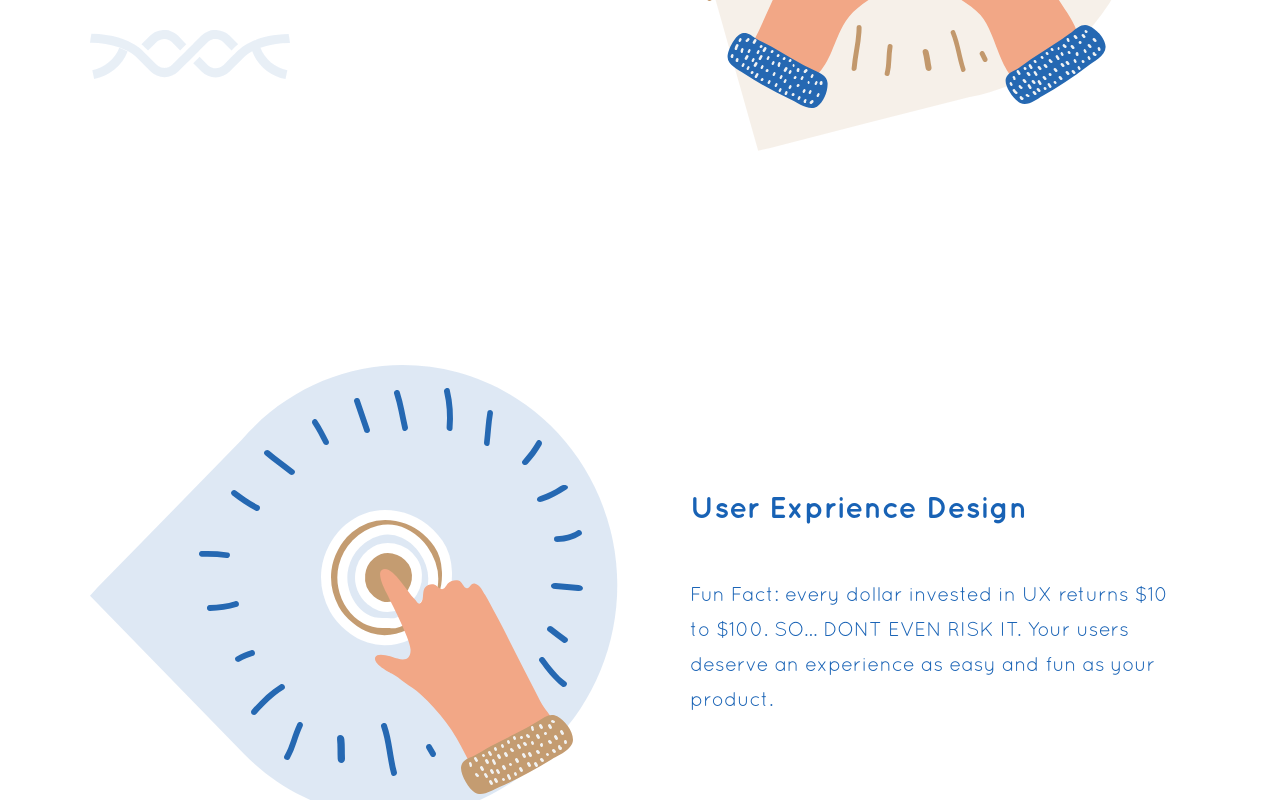
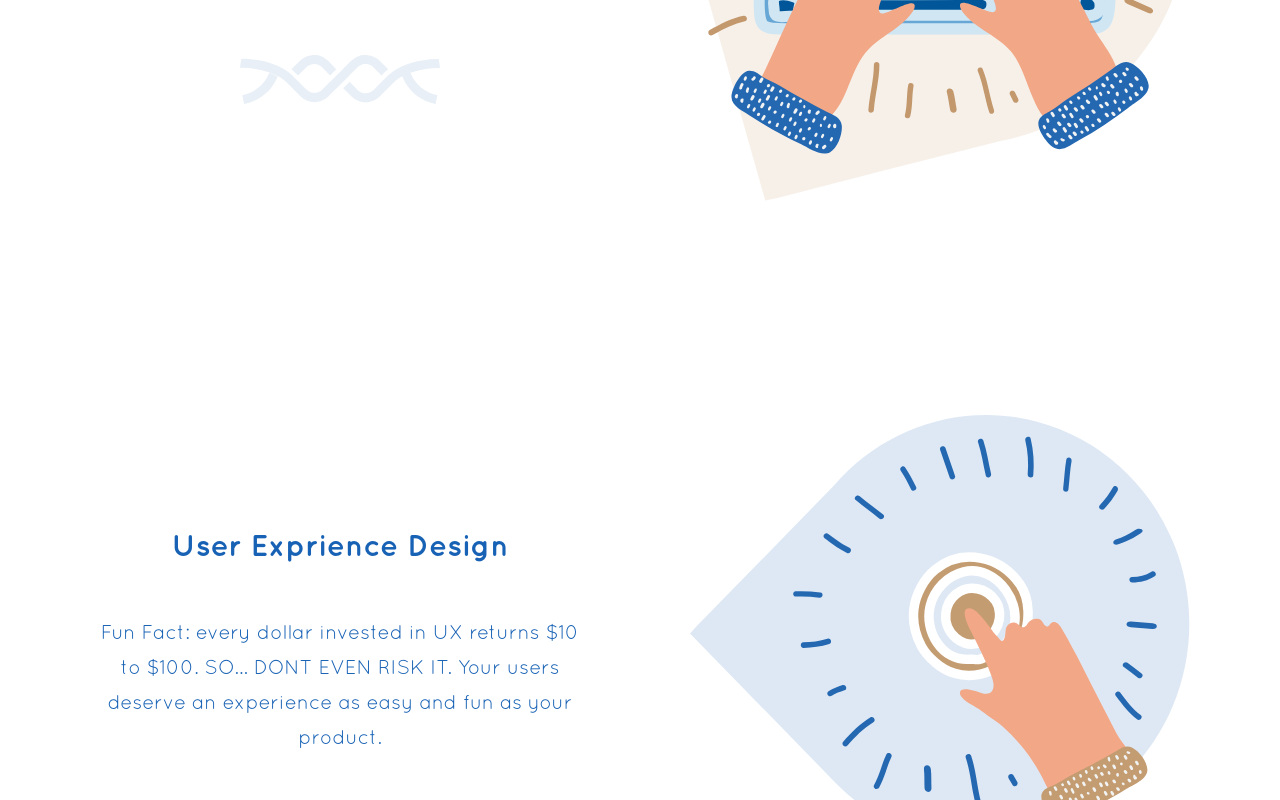
Before and after one commit to ManaGroup/ManaGroup.github.io, a React app: page / in a window 1280 px wide. Shown: the part 2000-2800 px from the top of the page. Built offline with nearby package versions, Linux system fonts and the light colour scheme.

Commit message:
resposove

```diff
--- a/src/assets/scss/app.scss
+++ b/src/assets/scss/app.scss
@@ -54,3 +54,43 @@
 p{
   line-height: 1;
 }
+
+.d-f-c-c{
+  display: flex;
+  justify-content: center;
+  align-items: center;
+}
+
+@media (min-width: 0px) {
+  .container {
+    max-width: 540px;
+  }
+  .d-f-c-c{
+    flex-direction: column
+  }
+}
+@media (min-width: 768px) {
+  .container {
+    max-width: 720px;
+  }
+  .d-f-c-c{
+    flex-direction: column
+  }
+}
+@media (min-width: 992px) {
+  .container {
+    max-width: 960px;
+  }
+  .d-f-c-c{
+    flex-direction: column
+  }
+}
+@media (min-width: 1200px) {
+  .container {
+    max-width: 1140px;
+  }
+  .d-f-c-c{
+    flex-direction: row
+  }
+
+}
--- a/src/components/Home.js
+++ b/src/components/Home.js
@@ -24,10 +24,25 @@ import _VP from '../assets/images/dekstop/voip.js'
 import Service from './Service'
 
 const _WITH_=627;
-const windowWidth=window.innerWidth;
+let windowWidth=window.innerWidth;
+let responsiveMode=windowWidth<1400;
 const traingleHeight=70;
 
 class Home extends BaseComponent {
+
+
+    updateDimensions(){
+        windowWidth=window.innerWidth;
+        responsiveMode=windowWidth<1400;
+    }
+
+    componentDidMount(){
+        window.addEventListener("resize", this.updateDimensions);
+    }
+
+    componentWillUnmount(){
+        window.removeEventListener("resize", this.updateDimensions);
+    }
 
     render() {
         return (
@@ -39,8 +54,8 @@ class Home extends BaseComponent {
                    </div>
                 </div>
                 {/* Banner */}
-                <div className="p-20" style={{position:'relative',backgroundColor:'#fcf8f5',height: '573px'}} >
-                    <div className="container" style={{height: '600px',display:'flex',flexDirection:'row',position:'relative'}} >
+                <div className="p-20" style={{position:'relative',backgroundColor:'#fcf8f5'}} >
+                    <div className="container d-f-c-c"  >
                         <div className={"st-width"}
                             style={{
 
@@ -81,17 +96,17 @@ class Home extends BaseComponent {
                 </div>
                 {/* pakt */}
                 <div id="pact" className="p-20 container">
-                    <div style={{display:'flex',justifyContent:'center',alignItems:'center'}}>
+                    <div className="d-f-c-c">
                         <p style={{fontSize:'50px'}}>
                         WE ARE HERE TO MAKE A PACT
                         </p>
                     </div>
-                    <div className="qsbr" style={{display:'flex',flexDirection:'row',}} >
+                    <div className="qsbr d-f-c-c">
                         <div className={"st-width"}>
                             <img className={"st-width"} src={About} alt="" />
                         </div>
                         <div className={"st-width"}>
-                            <img className={"st-width"} src={ManaBgBrown} alt="" style={{position:'absolute',right:'0px',top:`${_WITH_/3}px`}} />
+                            <img className={"st-width"} src={ManaBgBrown} alt="" style={{position:'absolute',right:'0px',}} />
                             <p style={{lineHeight:'30px',fontSize:'15px',margin:'50px',width:'500px',textAlign:'left'}}>
                             You probably have witnessed the digital age, changing every aspect of our lives (or at least you have heard about it, right?). Before this era, Businesses had to try out all the time and budget consuming ways to reach, attract and satisfy customers, and customers also struggled with finding the right product or service, that is just made for them and their needs. Today customers has several options availabe to them on online platforms, that allow them to compare and make a better decision, if a business is not online, then its not an option. Mana Group helps you to step towards digitalization and use innovation and technlogy to enhance your business. We call our method of working, “Proffesual” as in, “Proffesionally casual”. Let’s start a journy towards digital transformation together and we guarantee we will stick to you, ups and downs, thick and thin.
                             </p>
@@ -111,29 +126,31 @@ class Home extends BaseComponent {
                         description={`Dont mind the tk,tk,tk sound, its just our developers working super hard to bring your ideas to reality.`}
                         bg={ManaBgBlue}
                         image={_DV}
-
+                        responsiveMode
                     />
 
                      <Service
                         title={`User Exprience Design`}
                         description={`Fun Fact: every dollar invested in UX returns $10 to $100. SO… DONT EVEN RISK IT. Your users deserve an experience as easy and fun as your product. `}
                         image={_UX}
-                        flip
+                        flip={!responsiveMode}
+                        responsiveMode
                     />
 
                     <Service
                         title={`User Interface Design`}
                         description={`Another Fun Fact: the first judgment always comes from the look of things. make your first impression count by creating a beautiful and intuitive product.`}
                         image={_UI}
-
+                        responsiveMode
                     />
                      <Service
                         title={`VoIP Solutions `}
                         description={`E-commerce sale is hard. Analyics, rates, ROl and etc. Don’t worry though, you dont have to do it alone. we got you covered. after all thats what friends are for.  `}
                         image={_VP}
                         bg={ManaBgBrown}
-                        flip
-                        flipBg
+                        flip={!responsiveMode}
+                        flipBg={!responsiveMode}
+                        responsiveMode
                     />
 
                 </div>
@@ -150,17 +167,21 @@ class Home extends BaseComponent {
                             Give us your info and we will get in touch
                         </p>
                     </div>
-                    <div style={{display:'flex',flexDirection:'row',justifyContent:'center',alignItems:'center'}}>
-                        <div style={{width:'444px'}}>''
+                    <div className="d-f-c-c">
+                        <div style={{width:'444px'}}>
                             <img style={{width:'444px'}} src={Contact} alt=".." />
                         </div>
                         <div style={{width:'500px'}}>
-                            <div style={{display:'flex',flexDirection:'row'}}>
+                            <div className="d-f-c-c">
                                 <input id="name" className="inputs" type="text"  placeholder="Your Name" />
                                 <input id="phone" className="inputs" type="text"  placeholder="Your Phone Number" />
                             </div>
-                            <div style={{display:'flex',flexDirection:'row',paddingTop:'20px'}}>
-                                <input id="email" type="text"  placeholder="Your Email Address *"
+                            <div className="d-f-c-c" style={!responsiveMode?{paddingTop:'20px'}:{}}>
+                                <input
+                                className="inputs"
+                                id="email"
+                                type="text"
+                                placeholder="Your Email Address *"
                                 style={{
                                     padding: '10px',
                                     margin: '5px',
--- a/src/components/Service.js
+++ b/src/components/Service.js
@@ -8,13 +8,16 @@ class App extends Component {
       // this.IMG =props.image;
         this.container=[
             <div className={"st-width"}>
-            <div style={{display:'flex',flexDirection:'column',justifyContent:'center',alignItems:'flex-start'}} >
+            <div style={{
+                display:'flex',flexDirection:'column',justifyContent:'center',
+                alignItems:!props.responsiveMode?'flex-start':'center'
+            }} >
                 {props.flipBg && props.bg && <img src={props.bg} alt="" style={{width: '40%',paddingTop: '30px',
 
             position: 'absolute',right: 0,top: 0,
             }} />}
                 <p className="qsbrBold" style={{fontSize:'30px',lineHeight:'40px'}}>{props.title}</p>
-                <p className="qsbr" style={{fontSize:'20px'}}>{props.description}</p>
+                <p className="qsbr" style={{fontSize:'20px',textAlign:!props.responsiveMode?'left':'center'}}>{props.description}</p>
                 {!props.flipBg && props.bg && <img src={props.bg} alt="" style={{width: '40%',paddingTop: '30px',
             }}/>}
             </div>
@@ -36,7 +39,9 @@ class App extends Component {
 
   render() {
     return (
-        <div style={{paddingTop:'100px',paddingBottom:'100px',display:'flex',flexDirection:'row',justifyContent:'space-between',alignItems:'center'}}>
+        <div
+        className="d-f-c-c"
+        style={{justifyContent:'space-between',paddingTop:'100px',paddingBottom:'100px',}}>
             {this.container}
         </div>
     )
```
Also changed, not shown: src/assets/images/dekstop/develop.js, src/assets/images/dekstop/ui.js, src/assets/images/dekstop/ux.js, src/assets/images/dekstop/voip.js, 7 other files (tests, documents, lock files or other folders).
